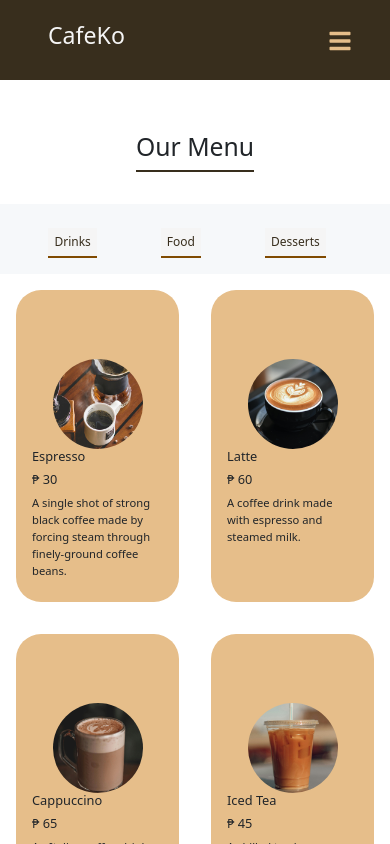
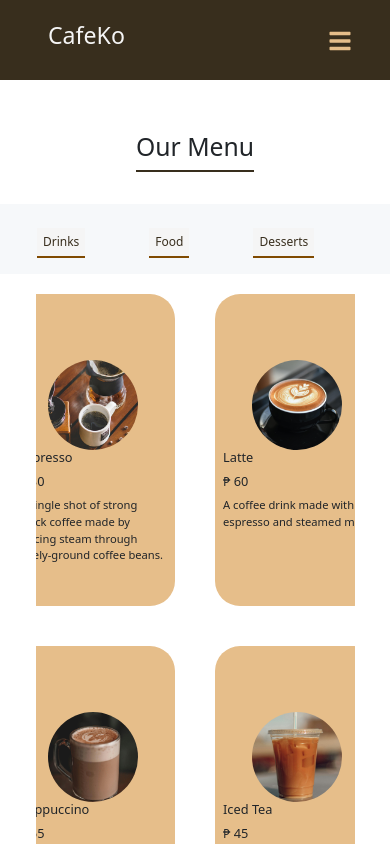
Before and after one commit to PaoloDno/cafeshopwebsite, a React (Vite) app: page /order in a window 390 px wide. Shown: the top 844 px of the page. Built offline with nearby package versions, Linux system fonts and the light colour scheme.

Commit message:
scroll slide menu button

```diff
--- a/src/assets/Menu.css
+++ b/src/assets/Menu.css
@@ -54,13 +54,14 @@
   color: var(--textclr)
 }
 
-.section-center{
+.section_center{
   display: flex;
   justify-content: center;
   align-items: center;
   overflow-y: hidden;
   overflow-x: scroll;
   width: 100vw;
+  height: 100vh;
   scrollbar-width: 25px;
   -ms-overflow-style: none;
 
@@ -83,18 +84,30 @@
   scrollbar-color: var(--manclrlgt) var(--textclr);
 }
 
+.menu_item_section {
+  display: grid;
+  grid-template-columns: repeat(auto-fit, minmax(21%, auto)); /* Changed from 'auto()' to 'repeat(auto-fit, minmax(21%, auto))' */
+  grid-auto-flow: column;
+  overflow-x: auto;
+  overflow-y: hidden;
+  width: 80vw;
+  justify-content: flex-start;
+  margin: 1rem;
+  gap: 2rem
+}
+
+
 .menu-item {
   display: flex;
-  padding: 1rem;
-  justify-content: space-around;
-  align-items: flex-start;
-  min-width: 200px;
+  justify-content: flex-start;
+  align-items: center;
+  width: 200px;
   height: 420px;
-  padding: 1rem;
+  padding: 0.5rem;
   flex-direction: column;
   overflow: hidden;
   background-color: #E6BE8A;
-  margin: 1rem;
+  margin: 0.25rem;
   border-radius: 25px;
 }
 .menu-item img{
@@ -119,19 +132,51 @@
   max-height: 30%;
   font-size: 0.75rem;
 }
-
+.section_center button {
+  display: flex;
+  height: 100px;
+  width: 100px;
+  padding: 0.5rem;
+  z-index: 2;
+  background: transparent;
+  border: none;
+}
+.section_center button .menu-custom-icon{
+  display: flex;
+  height: 100px;
+  width: 100px;
+  padding: 0.5rem;
+  z-index: 2;
+  border: none;
+}
 
 @media only screen and (max-width: 1024px){
-  .section-center {
+  .section_center button{
+    display: none;
+  }
+  .section_center{
+    display: flex;
+    justify-content: flex-start;
+    align-items: center;
+    width: 90vw;
+    height: auto;
+    scrollbar-width: 10px;
+  }
+  .menu_item_section {
     display: grid;
+    width: 100%;
+    height: auto;
     grid-template-columns: 1fr 1fr;
-    place-items: center;
-    overflow: hidden;
-  }
-  .menu-item {
+    grid-auto-flow: row;
     justify-content: center;
     align-items: center;
-    min-width: 40vw;
+    place-items: center;
+  }
+  .menu-item{
+    display: flex;
+    justify-content: center;
+    align-items: center;
+    width: 42vw;
     height: 80vw;
     font-size: 0.75rem;
     .item-info h4 {
@@ -159,7 +204,7 @@
     overflow-y: hidden;
     scrollbar-width: 15px;
     -ms-overflow-style: none;
-
+    width: 90vw;
     ::-webkit-scrollbar {
     width: 10px;
     }
@@ -180,7 +225,9 @@
     }
     .btn-container {
       flex-direction: row;
+      justify-content: flex-start;
       margin: 0.5rem;
       margin-bottom: 2rem;
     }
+
 }
--- a/src/components/Menulist.jsx
+++ b/src/components/Menulist.jsx
@@ -1,9 +1,22 @@
-import React from 'react';
+import React, {useRef} from 'react';
 import "../assets/Menu.css";
+import { BsArrowLeft, BsArrowRight } from "react-icons/bs";
 
 const Menu = ({ items }) => {
+
+  const containerRef = useRef(null);
+  const scrollContent = (scrollOffset) => {
+    const menu_item_section = containerRef.current;
+    menu_item_section.scrollBy({
+      left: scrollOffset,
+      behavior: 'smooth'
+    });
+  };
+
   return (
-    <div className='section-center'>
+    <div className='section_center'>
+    <button onClick={() => scrollContent(-500)}><BsArrowLeft className="menu-custom-icon" /></button>
+      <div className='menu_item_section' ref={containerRef}>
         {items.map((menuItem) => {
           const { id, name, img, desc, price } = menuItem;
           return (
@@ -20,6 +33,8 @@ const Menu = ({ items }) => {
           );
         })}
       </div>
+    <button onClick={() => scrollContent(500)}><BsArrowRight className="menu-custom-icon" /></button>
+    </div>
   );
 };
 
--- a/src/components/Order.jsx
+++ b/src/components/Order.jsx
@@ -4,7 +4,6 @@ import Categories from './Categor.jsx';
 import "../assets/Menu.css"
 import items from "../../public/data/menulist.js";
 import Header  from './Header.jsx';
-
 
 const allCategories = ['All', ...new Set(items.map((item) => item.category))];
 
```
Lines whose indentation alone changed are shown as unchanged.
